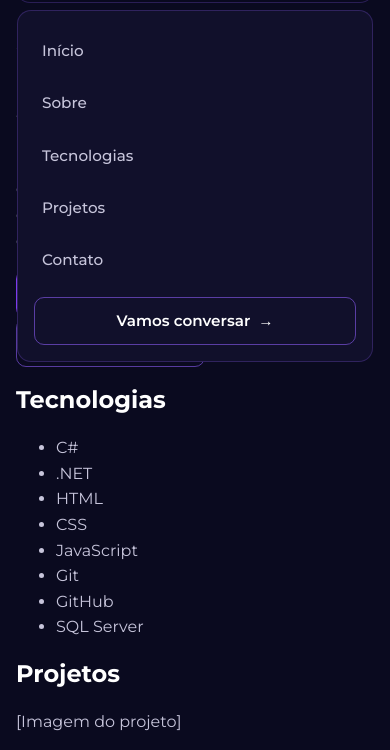
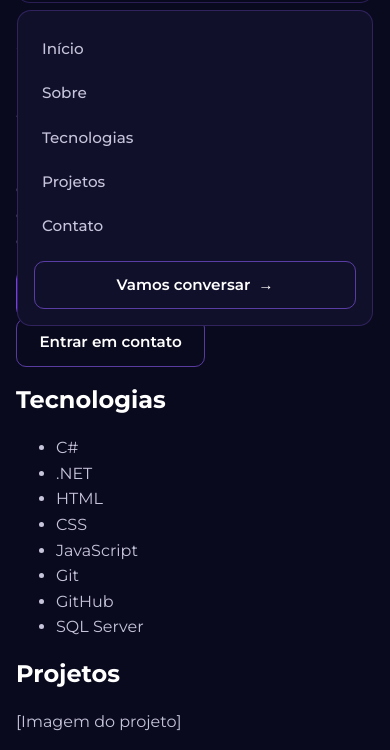
Before and after one commit to darlanrosendo/dr-code-portifolio, a plain HTML site: page index.html in a window 390 px wide. Both pictures are taken after a click on the button "Abrir menu". Shown: the part 73-823 px from the top of the page. Drawn offline with Linux system fonts and the light colour scheme.

Commit message:
style: ajusta espacamento do menu mobile

```diff
--- a/assets/css/style.css
+++ b/assets/css/style.css
@@ -268,7 +268,7 @@ main {
 .menu-lista {
     display: flex;
     flex-direction: column;
-    gap: 0.25rem;
+    gap: 0;
     margin: 0;
     padding: 0;
     list-style: none;
@@ -277,7 +277,9 @@ main {
 .menu-lista a {
     position: relative;
     display: block;
-    padding: 0.75rem 0.5rem;
+    /* Altura mínima de toque recomendada para celular */
+    min-height: 44px;
+    padding: 0.625rem 0.5rem;
     border-radius: var(--raio-pequeno);
     color: var(--cor-texto-suave);
     font-size: 0.95rem;
@@ -322,6 +324,7 @@ main {
     }
 
     .menu-lista a {
+        min-height: 0;
         padding: 0.5rem 0.25rem;
     }
 
```
